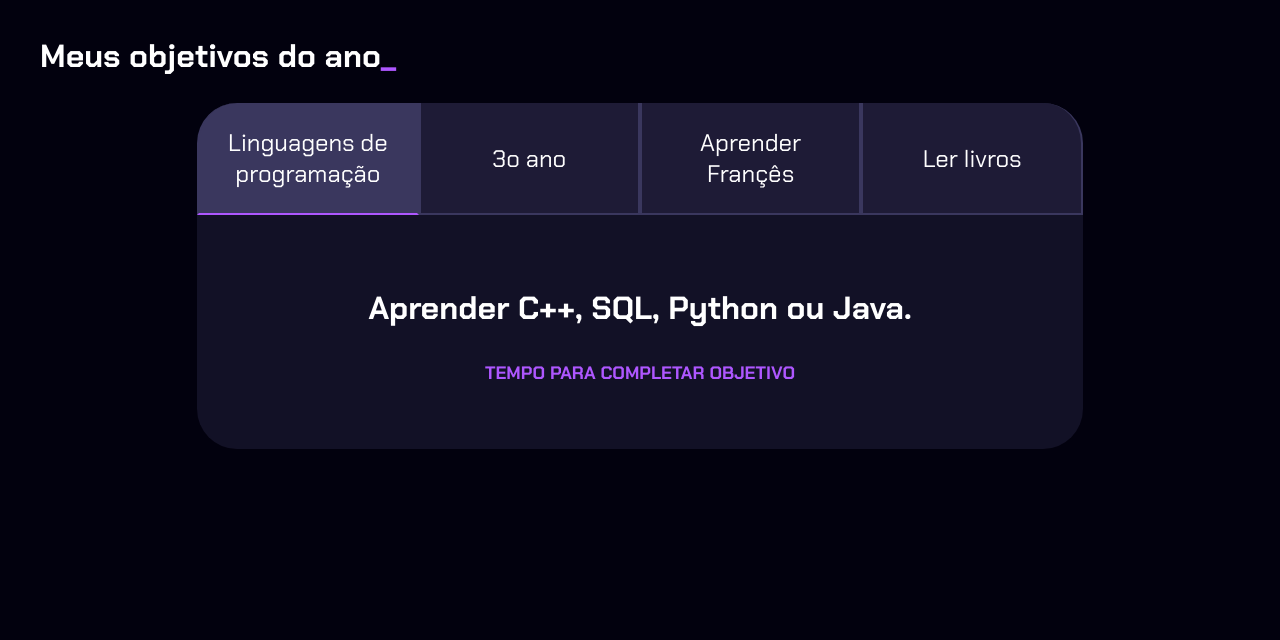
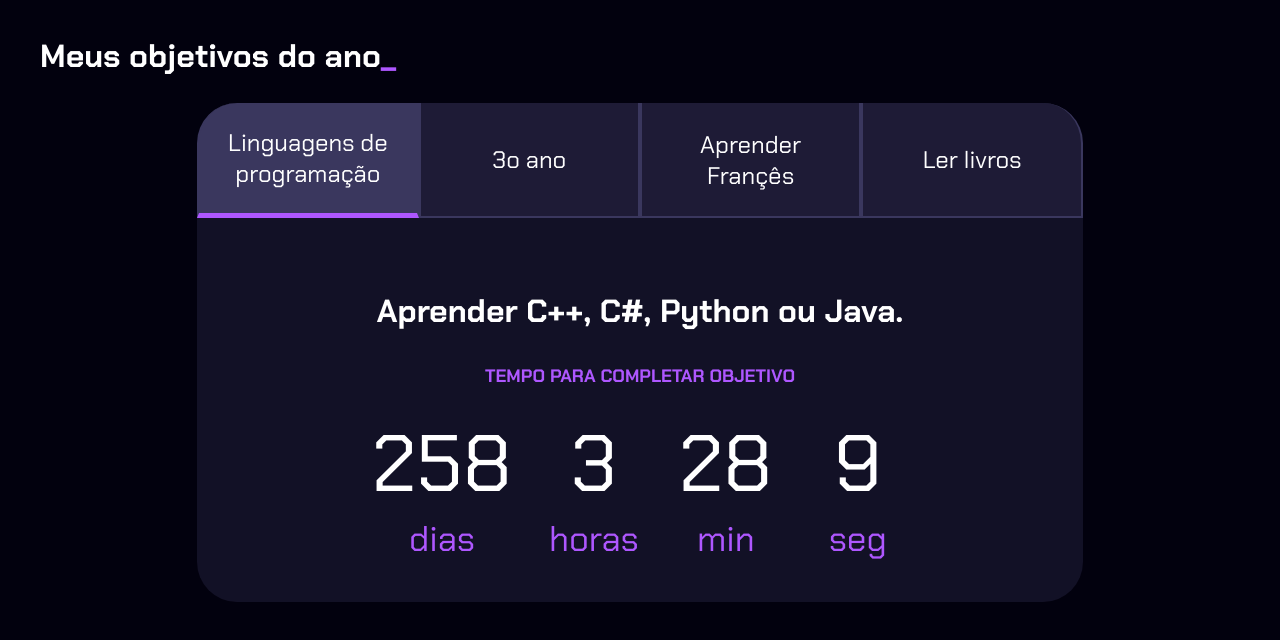
Before and after one commit to KauanARamos/Kauan_Araujo_Ramos-3E-Projeto_de_Vida, a plain HTML site: page index.html in a window 1280 px wide. Drawn offline with Linux system fonts and the light colour scheme.

Commit message:
Add files via upload

```diff
--- a/index.html
+++ b/index.html
@@ -20,20 +20,92 @@
         </div>
         <div class="abas-textos">
             <div class="aba-conteudo ativo">
-                <h3 class="aba-conteudo-titulo-principal">Aprender C++, SQL, Python ou Java.</h3>
+                <h3 class="aba-conteudo-titulo-principal">Aprender C++, C#, Python ou Java.</h3>
                 <h4 class="aba-conteudo-titulo-secundario">Tempo para completar objetivo</h4>
+                <div class="contador">
+                    <div class="contador-digito">
+                        <p class="contador-digito-numero" id="dias0">#</p>
+                        <p class="contador-digito-texto">dias</p>
+                    </div>
+                    <div class="contador-digito">
+                        <p class="contador-digito-numero" id="horas0">#</p>
+                        <p class="contador-digito-texto">horas</p>
+                    </div>
+                    <div class="contador-digito">
+                        <p class="contador-digito-numero" id="min0">#</p>
+                        <p class="contador-digito-texto">min</p>
+                    </div>
+                    <div class="contador-digito">
+                        <p class="contador-digito-numero" id="seg0">#</p>
+                        <p class="contador-digito-texto">seg</p>
+                    </div>
+                </div>
             </div>
             <div class="aba-conteudo">
                 <h3 class="aba-conteudo-titulo-principal">Ser aprovado no 3o ano</h3>
                 <h4 class="aba-conteudo-titulo-secundario">Tempo para completar objetivo</h4>
+                <div class="contador">
+                    <div class="contador-digito">
+                        <p class="contador-digito-numero" id="dias1">#</p>
+                        <p class="contador-digito-texto">dias</p>
+                    </div>
+                    <div class="contador-digito">
+                        <p class="contador-digito-numero" id="horas1">#</p>
+                        <p class="contador-digito-texto">horas</p>
+                    </div>
+                    <div class="contador-digito">
+                        <p class="contador-digito-numero" id="min1">#</p>
+                        <p class="contador-digito-texto">min</p>
+                    </div>
+                    <div class="contador-digito">
+                        <p class="contador-digito-numero" id="seg1">#</p>
+                        <p class="contador-digito-texto">seg</p>
+                    </div>
+                </div>
             </div>
             <div class="aba-conteudo">
                 <h3 class="aba-conteudo-titulo-principal">Aprender françês básico</h3>
                 <h4 class="aba-conteudo-titulo-secundario">Tempo para completar objetivo</h4>
+                <div class="contador">
+                    <div class="contador-digito">
+                        <p class="contador-digito-numero" id="dias2">#</p>
+                        <p class="contador-digito-texto">dias</p>
+                    </div>
+                    <div class="contador-digito">
+                        <p class="contador-digito-numero" id="horas2">#</p>
+                        <p class="contador-digito-texto">horas</p>
+                    </div>
+                    <div class="contador-digito">
+                        <p class="contador-digito-numero" id="min2">#</p>
+                        <p class="contador-digito-texto">min</p>
+                    </div>
+                    <div class="contador-digito">
+                        <p class="contador-digito-numero" id="seg2">#</p>
+                        <p class="contador-digito-texto">seg</p>
+                    </div>
+                </div>
             </div>
             <div class="aba-conteudo">
                 <h3 class="aba-conteudo-titulo-principal">Ler 3 livros</h3>
                 <h4 class="aba-conteudo-titulo-secundario">Tempo para completar objetivo</h4>
+                <div class="contador">
+                    <div class="contador-digito">
+                        <p class="contador-digito-numero" id="dias3">#</p>
+                        <p class="contador-digito-texto">dias</p>
+                    </div>
+                    <div class="contador-digito">
+                        <p class="contador-digito-numero" id="horas3">#</p>
+                        <p class="contador-digito-texto">horas</p>
+                    </div>
+                    <div class="contador-digito">
+                        <p class="contador-digito-numero" id="min3">#</p>
+                        <p class="contador-digito-texto">min</p>
+                    </div>
+                    <div class="contador-digito">
+                        <p class="contador-digito-numero" id="seg3">#</p>
+                        <p class="contador-digito-texto">seg</p>
+                    </div>
+                </div>
             </div>
         </div>
     </div>
--- a/main.js
+++ b/main.js
@@ -1,4 +1,5 @@
 const botoes = document.querySelectorAll(".botao");
+const textos = document.querySelectorAll(".aba-conteudo");
 
 /*remove e adiciona a classe "ativo" aos botoes*/
 for(let i=0;i <botoes.length;i++){
@@ -6,8 +7,56 @@ for(let i=0;i <botoes.length;i++){
 
         for(let j=0;j<botoes.length;j++){
             botoes[j].classList.remove("ativo");
+            textos[j].classList.remove("ativo");
         }
 
         botoes[i].classList.add("ativo");
+        textos[i].classList.add("ativo");
     }
 }
+
+const contadores = document.querySelectorAll(".contador");
+const tempoObjetivo1 = new Date("2024-12-01T00:00:00");
+const tempoObjetivo2 = new Date("2024-12-01T00:00:00");
+const tempoObjetivo3 = new Date("2025-02-01T00:00:00");
+const tempoObjetivo4 = new Date("2024-07-01T00:00:00");
+
+const tempos = [tempoObjetivo1, tempoObjetivo2, tempoObjetivo3, tempoObjetivo4];
+
+function atualizaCronometro(){
+    for (let i=0; i<contadores.length;i++){
+        document.getElementById("dias"+i).textContent = calculaTempo(tempos[i])[0];
+        document.getElementById("horas"+i).textContent = calculaTempo(tempos[i])[1];
+        document.getElementById("min"+i).textContent = calculaTempo(tempos[i])[2];
+        document.getElementById("seg"+i).textContent = calculaTempo(tempos[i])[3];
+    }
+}
+
+function comecaCronometro(){
+    atualizaCronometro();
+    setInterval(atualizaCronometro,1000);
+
+}
+
+comecaCronometro()
+
+function calculaTempo(tempoObjetivo){
+    let tempoAtual = new Date();
+    let tempoFinal = tempoObjetivo - tempoAtual;
+    let segundos = Math.floor(tempoFinal/1000);
+    let minutos = Math.floor(segundos/60);
+    let horas = Math.floor(minutos/60);
+    let dias = Math.floor(horas/24);
+
+    segundos %= 60;
+    minutos %= 60;
+    horas %= 24;
+    if (tempoFinal > 0){
+        return [dias,horas,minutos,segundos]
+
+    } else {
+        return [0,0,0,0]
+    }
+
+
+}
--- a/style.css
+++ b/style.css
@@ -60,7 +60,7 @@ body{
 
 .botao.ativo{
     background-color: var(--botao-ativo);
-    border-bottom: 2px solid var(--rosa);
+    border-bottom: 5px solid var(--rosa);
 }
 
 .abas-textos{
@@ -89,6 +89,29 @@ body{
     text-transform: uppercase;
 }
 
+.contador{
+    display: flex;
+    justify-content: center;
+    flex-wrap: wrap;
+}
+
+.contador-digito{
+    padding: 0 16px;
+    text-align: center;
+    min-width: 100px;
+}
+
+.contador-digito-numero{
+    font-size: 80px;
+    margin: 0;
+}
+
+.contador-digito-texto{
+    font-size: 35px;
+    color: var(--rosa);
+    margin: 0;
+}
+
 
 /*arredondamento das bordas*/
 .botao:first-child{
```
